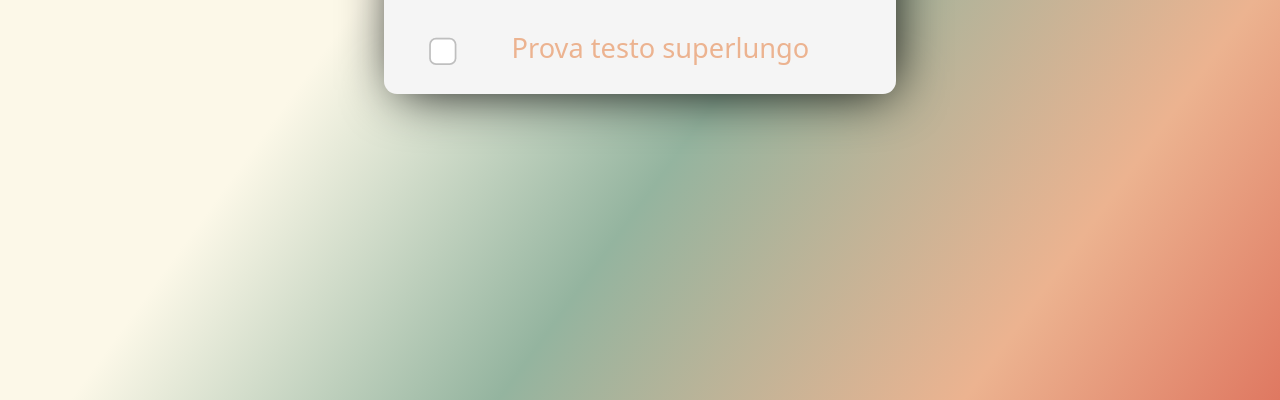
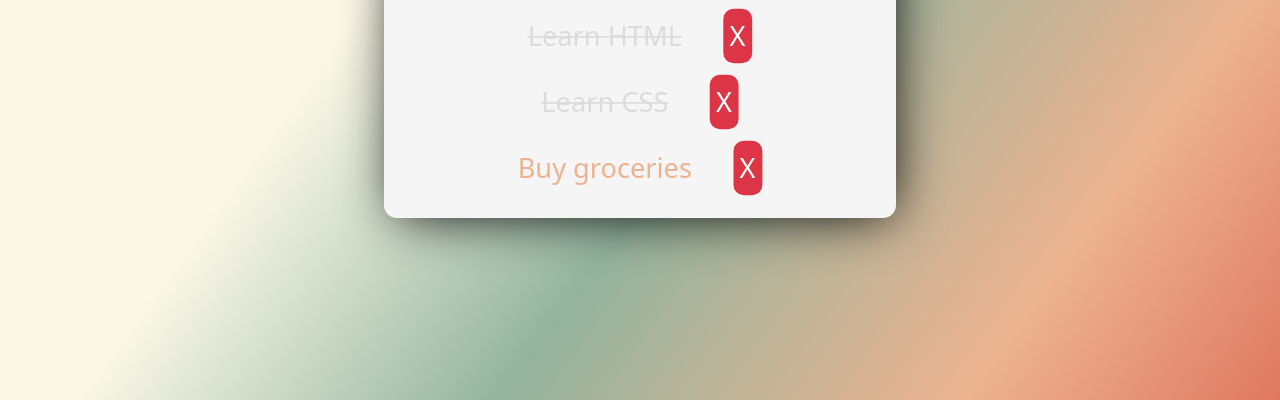
Before and after one commit to Minino99/vue-todolist, a plain HTML site: page index.html in a window 1280 px wide. Shown: the part 400-800 px from the top of the page. Drawn offline with nearby package versions, Linux system fonts and the light colour scheme.

Commit message:
problema con pulsante delete

```diff
--- a/css/style.css
+++ b/css/style.css
@@ -48,4 +48,15 @@ h1{
 
 .form-check-input{
  margin-right: 2rem;
+ justify-self: start;
 }
+
+.done{
+  color: gainsboro;
+  text-decoration: line-through;
+}
+
+.deleteTaskBtn{
+  margin-left: 1.5rem;
+  padding: 3px;
+}
--- a/index.html
+++ b/index.html
@@ -21,17 +21,12 @@
   <body>
     <div id="app">
       <div class="container tdlbody">
-        <h1 class="text-center mb-5">the vuejs to do list</h1>
-        <div class="form-check">
-          <input
-            class="form-check-input"
-            type="checkbox"
-            value=""
-            id="flexCheckDefault"
-          />
-          <label class="form-check-label" for="flexCheckDefault">
-            Prova testo superlungo
+        <h1 class="text-center mb-4">the vuejs to do list</h1>
+        <div v-for ="toDo in toDoList" class="form-check">
+          <label class="form-check-label" for="flexCheckDefault" :class="{'done' : toDo.completed}" @click="toggleTask()">
+            {{ toDo.name }}
           </label>
+          <button type="button" @click="deleteTask()" class="btn btn-danger deleteTaskBtn">X</button>
         </div>
       </div>
     </div>
--- a/js/script.js
+++ b/js/script.js
@@ -1,15 +1,19 @@
 let toDoList = [
+ {
+  name : "Learn VueJS",
+  completed : false,
+ },
     {
      name : "Learn JavaScript",
      completed : false,
     },
     {
      name : "Learn HTML",
-     completed : false,
+     completed : true,
     },
     {
      name : "Learn CSS",
-     completed : false,
+     completed : true,
     },
     {
      name : "Buy groceries",
@@ -23,6 +27,20 @@ let toDoList = [
 const vue = new Vue({
     el: '#app',
     data: {
-        vueToDoList: toDoList,
+        toDoList: toDoList,
     },
+    methods: {
+     toggleTask() {
+      if (this.toDoList.completed === true) {
+        this.toDoList.completed === false;
+      }else {
+        this.toDoList.completed === true;
+      }
+      }
+     },
+
+     deleteTask() {
+      this.toDoList.splice;
+     }
+
    });
```
